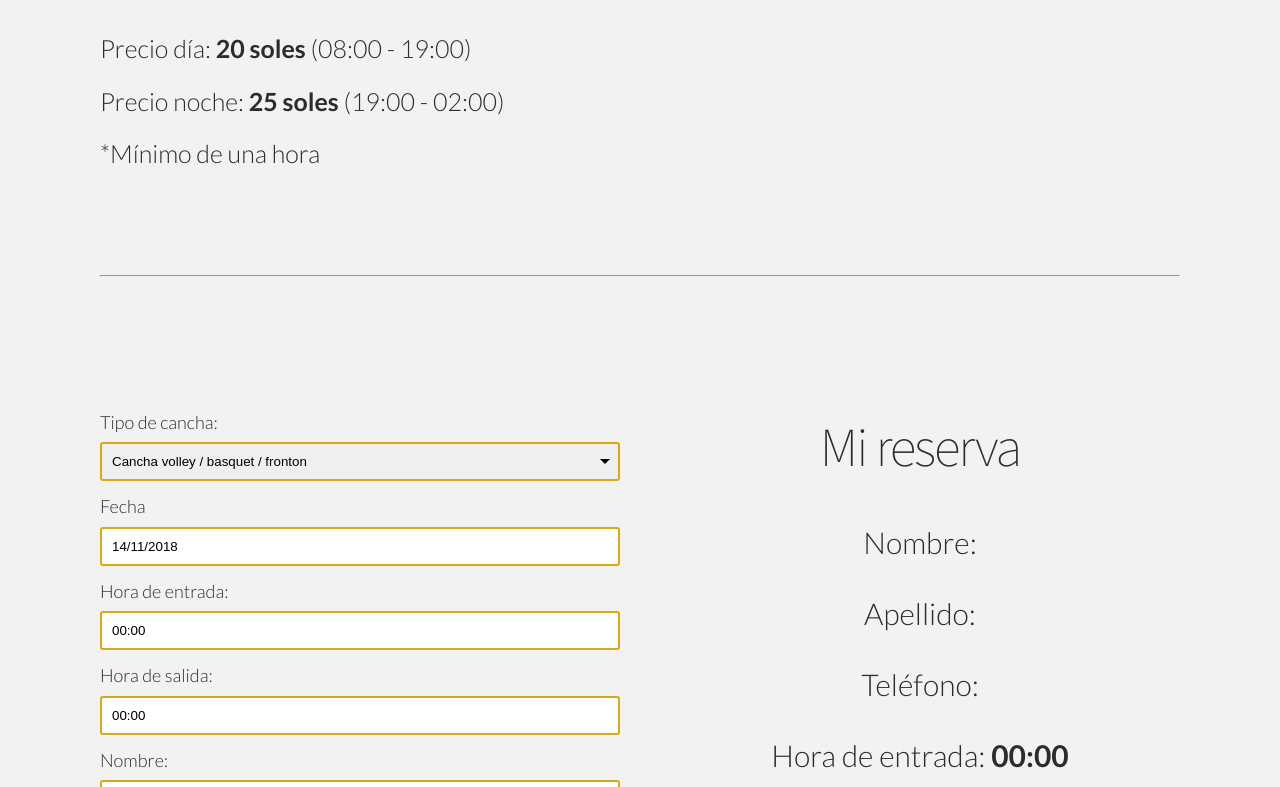
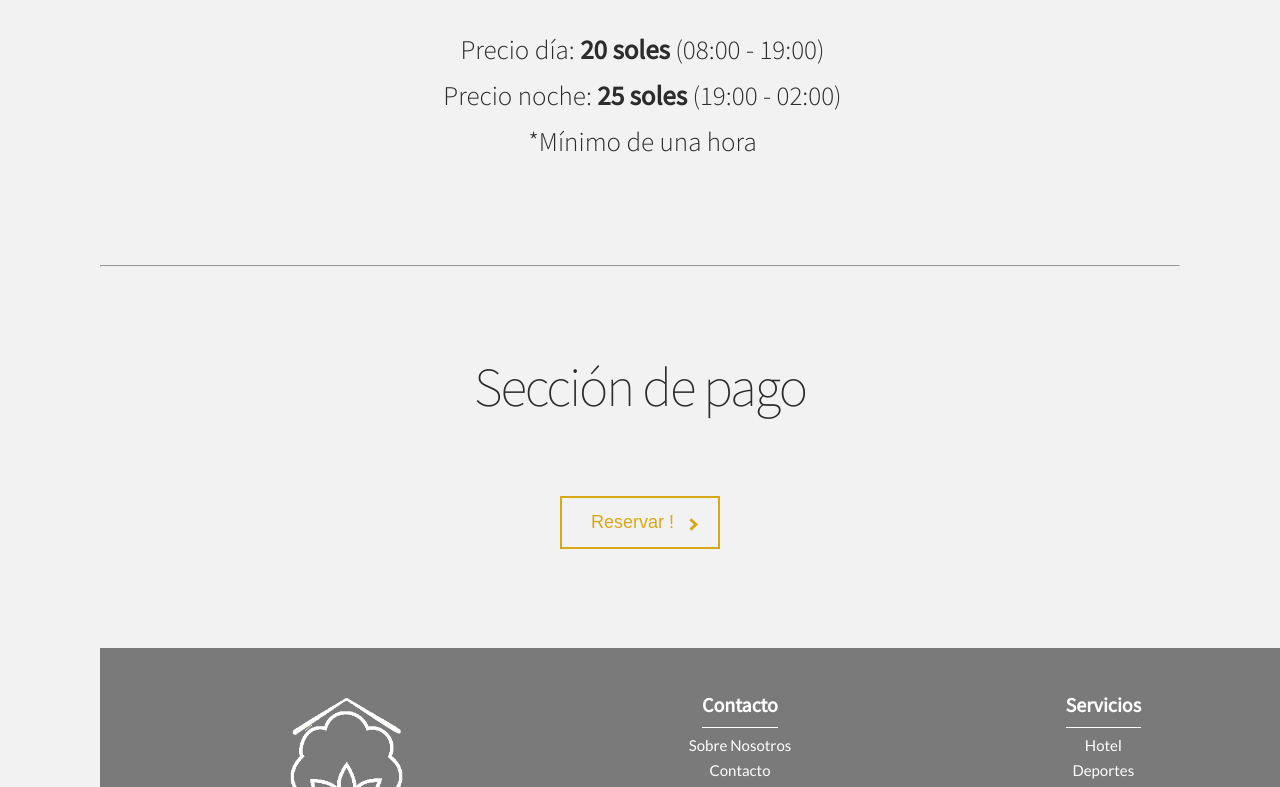
Before and after one commit to LirazG/LCA, a React (Create React App) app in the folder client/: page /sports/reservation/other in a window 1280 px wide. Shown: the part 953-1740 px from the top of the page. Built offline with nearby package versions, Linux system fonts and the light colour scheme; no server answers; a web font is replaced by a local one.

Commit message:
fixed sport reservation payment bug and post data fetch display to none

```diff
--- a/client/src/components/sports/reserve.js
+++ b/client/src/components/sports/reserve.js
@@ -34,6 +34,7 @@ class SportsReservation extends Component {
       form2:'',
       form3:'',
       form4:'',
+      reservationDisplay:'display-off',
       modal:'form-success ',
       message:"form-success__message ",
     }
@@ -98,7 +99,10 @@ class SportsReservation extends Component {
         ]
         this.setState({
           timeExclude: [...momentArray,...closedHoursArr]
-        },()=>{console.log(this.state.timeExclude)});
+        },()=>{
+          console.log(this.state.timeExclude);
+          this.setState({reservationDisplay:'display-on'})
+        });
       });
     }
 
@@ -180,7 +184,6 @@ class SportsReservation extends Component {
       if(newFieldReservation.hourCheckout === '23:59'){
         newFieldReservation.hourCheckout = '24';
       } else {
-        console.log(newFieldReservation.hourCheckout.slice(0, newFieldReservation.hourCheckout.length));
         newFieldReservation.hourCheckout = newFieldReservation.hourCheckout.slice(0, newFieldReservation.hourCheckout.length-3)
       }
 
@@ -260,7 +263,7 @@ class SportsReservation extends Component {
       night = 25;
     }
     for(let i = start; i < end ; i++){
-      if(i < 19){
+      if(i < 19 && i > 2){
         priceCounter = priceCounter + day;
       } else {
         priceCounter = priceCounter + night;
@@ -273,14 +276,14 @@ class SportsReservation extends Component {
         <div className="row">
           <h2 className="heading2">Reservar un campo</h2>
           <div className="u-text-center">
-            <h5 className="heading5--noborder">Precio día: <b>{day} soles</b> (08:00 - 19:00)</h5>
-            <h5 className="heading5--noborder">Precio noche: <b>{night} soles</b> (19:00 - 02:00)</h5>
-            <h5 className="heading5--noborder">*Mínimo de una hora</h5>
+            <h5 className="paragraph-room">Precio día: <b>{day} soles</b> (08:00 - 19:00)</h5>
+            <h5 className="paragraph-room">Precio noche: <b>{night} soles</b> (19:00 - 02:00)</h5>
+            <h5 className="paragraph-room">*Mínimo de una hora</h5>
           </div>
           <hr className="u-margin-top-big"/>
         </div>
 
-        <div className="row">
+        <div className={this.state.reservationDisplay + ' row'}>
           <div className="col-1-of-2 u-margin-top-medium">
             <form id="fields" className="form">
               <div className="react-datepicker-wrapper form__arrow__container">
```
